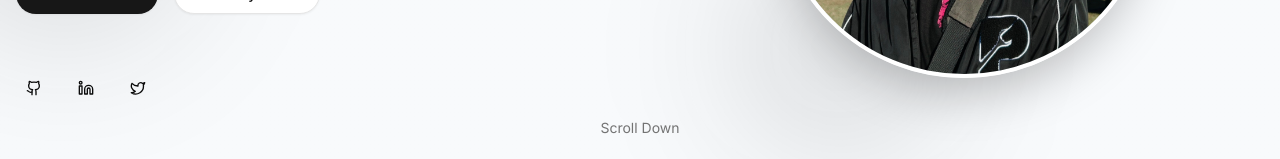
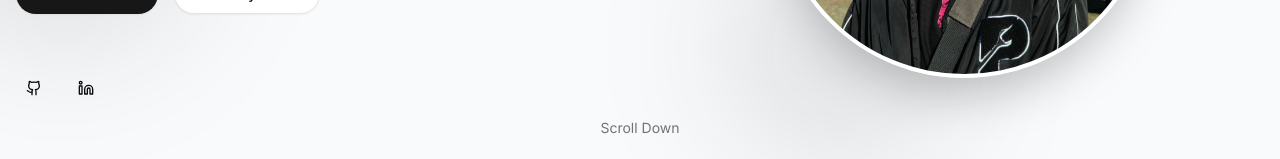
Before and after one commit to RenzJohnPilande/portfolio, a Next.js app: page / in a window 1280 px wide. Shown: the part 536-695 px from the top of the page. Built offline with nearby package versions, Linux system fonts and the light colour scheme.

Commit message:
contact details update

```diff
--- a/app/page.jsx
+++ b/app/page.jsx
@@ -301,7 +301,7 @@
                 <div className="mt-8 flex gap-4">
                   <Button variant="outline" size="icon" asChild>
                     <a
-                      href="https://github.com"
+                      href="https://github.com/RenzJohnPilande"
                       target="_blank"
                       rel="noopener noreferrer"
                     >
@@ -443,27 +443,12 @@
                     asChild
                   >
                     <a
-                      href="https://linkedin.com"
+                      href="https://www.linkedin.com/in/renz-john-pilande-474685245/"
                       target="_blank"
                       rel="noopener noreferrer"
                     >
                       <Linkedin size={20} />
                       <span className="sr-only">LinkedIn</span>
-                    </a>
-                  </Button>
-                  <Button
-                    variant="ghost"
-                    size="icon"
-                    className="rounded-full"
-                    asChild
-                  >
-                    <a
-                      href="https://twitter.com"
-                      target="_blank"
-                      rel="noopener noreferrer"
-                    >
-                      <Twitter size={20} />
-                      <span className="sr-only">Twitter</span>
                     </a>
                   </Button>
                 </motion.div>
```
